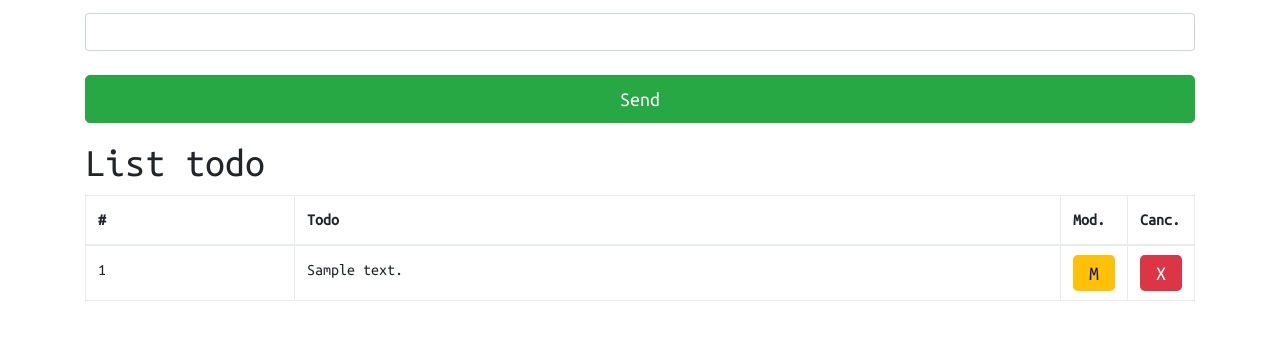
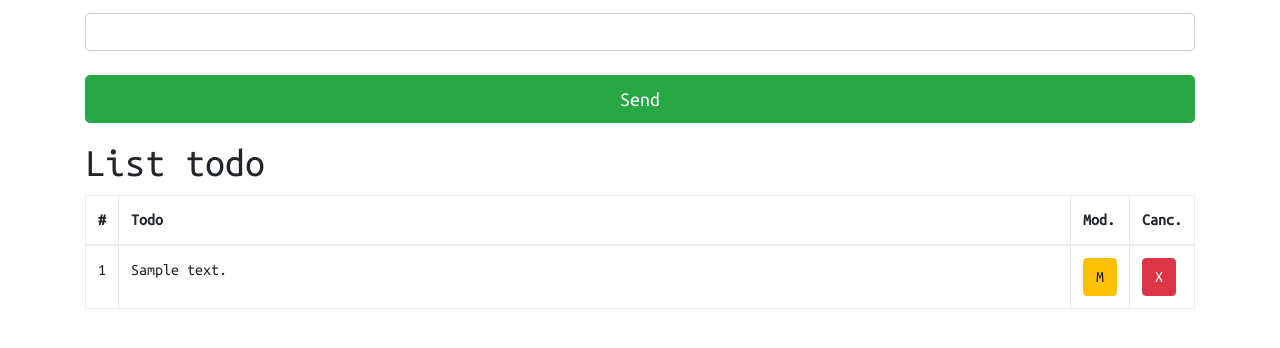
Before and after one commit to archistico/base, a PHP site: page /todo in a window 1280 px wide. Shown: the part 261-609 px from the top of the page. Run offline with PHP 8.4, Linux system fonts and the light colour scheme; tables that the repository leaves empty hold one stand-in row (values such as "Sample post").

Commit message:
piccole mod tabella

```diff
--- a/views/todo.php
+++ b/views/todo.php
@@ -48,10 +48,10 @@ Html_default::SHOW_NOTICES(Flashmessage::READ($utentefk, $filename_corrente));
             <table id='tabella' class='table table-bordered table-hover'>
                 <thead>
                 <tr>
-                    <th>#</th>
+                    <th class="tdicon">#</th>
                     <th>Todo</th>
-                    <th>Mod.</th>
-                    <th>Canc.</th>
+                    <th class="tdicon">Mod.</th>
+                    <th class="tdicon">Canc.</th>
                 </tr>
                 </thead>
                 <tbody>
@@ -62,10 +62,10 @@ Html_default::SHOW_NOTICES(Flashmessage::READ($utentefk, $filename_corrente));
                     $descrizione = $todo['descrizione'];
                 ?>
                 <tr>
-                    <td><?= $id ?></td>
+                    <td class="tdicon"><?= $id ?></td>
                     <td><?= $descrizione ?></td>
-                    <td class="tdicon"><a class="btn-lg btn-warning" href='/todo/modify/<?= $id ?>'>M</a></td>
-                    <td class="tdicon"><a class="btn-lg btn-danger" href='/todo/delete/<?= $id ?>'>X</a></td>
+                    <td class="tdicon"><a class="btn btn-warning" href='/todo/modify/<?= $id ?>'>M</a></td>
+                    <td class="tdicon"><a class="btn btn-danger" href='/todo/delete/<?= $id ?>'>X</a></td>
                 </tr>
                 <?php
                     }
```
